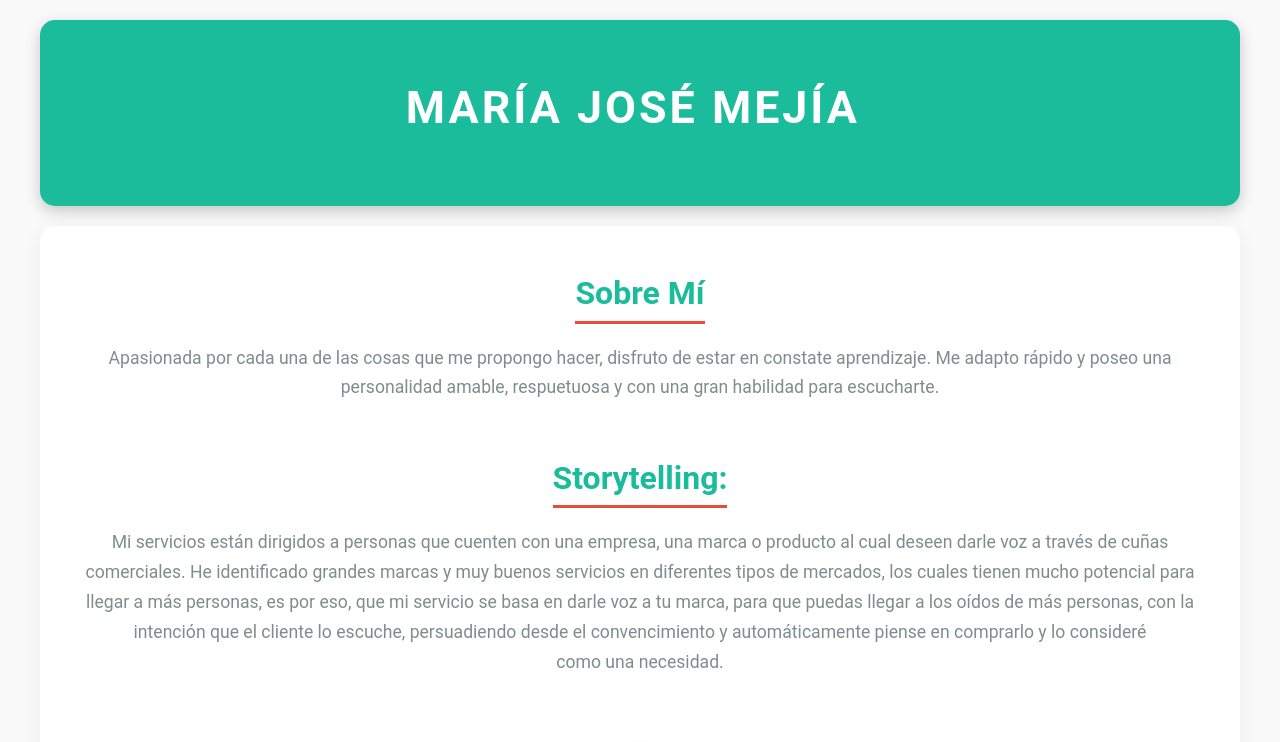
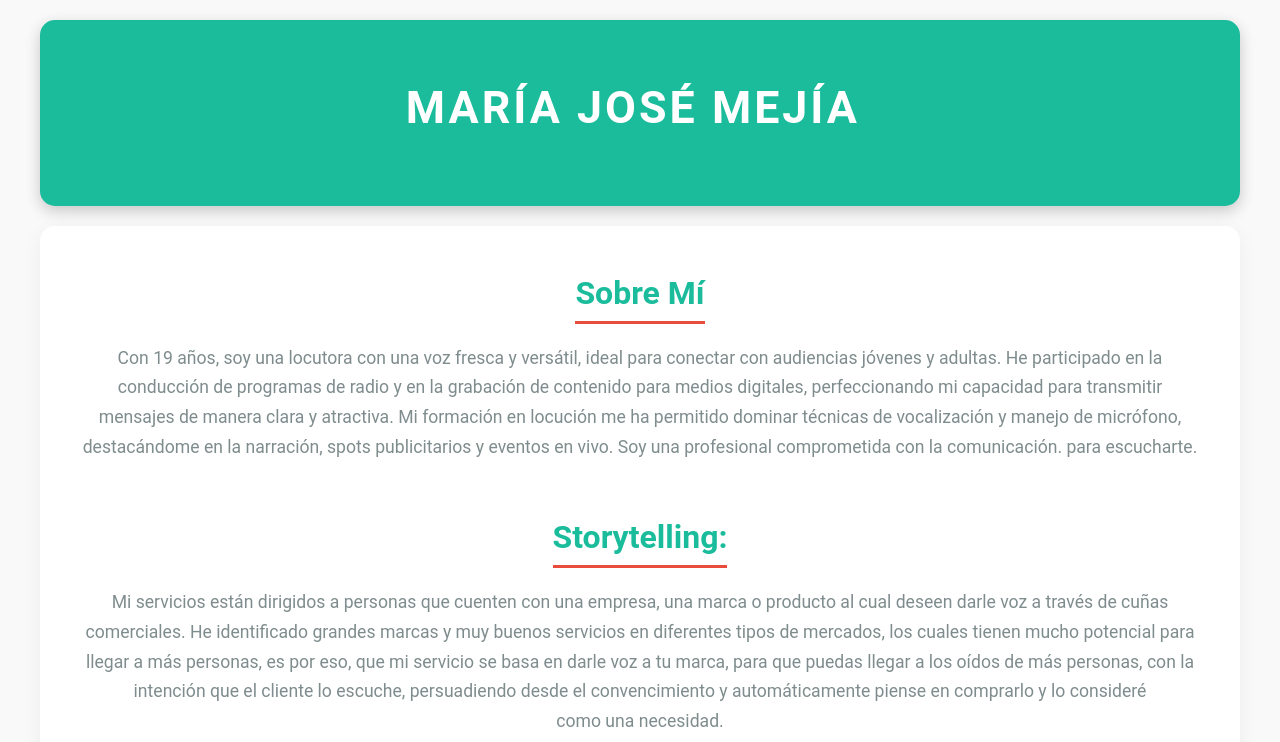
Before and after one commit to Majo503/Majo503.github.io, a plain HTML site: page Index.html in a window 1280 px wide. Shown: the top 742 px of the page. Drawn offline with Linux system fonts and the light colour scheme.

Commit message:
Update Index.html

```diff
--- a/Index.html
+++ b/Index.html
@@ -15,8 +15,10 @@
     <!-- Sobre Mí -->
     <section id="sobre-mi">
         <h2>Sobre Mí</h2>
-        <p>Apasionada por cada una de las cosas que me propongo hacer, disfruto de estar en constate aprendizaje.
-         Me adapto rápido y poseo una personalidad amable, respuetuosa y con una gran habilidad para escucharte.</p>
+        <p>Con 19 años, soy una locutora con una voz fresca y versátil, ideal para conectar con audiencias jóvenes y adultas.
+            He participado en la conducción de programas de radio y en la grabación de contenido para medios digitales, perfeccionando mi capacidad para transmitir mensajes de manera clara y atractiva.
+            Mi formación en locución me ha permitido dominar técnicas de vocalización y manejo de micrófono, destacándome en la narración, spots publicitarios y eventos en vivo.
+            Soy una profesional comprometida con la comunicación. para escucharte.</p>
        <br>
         <h2>Storytelling: </h2>
         <p>Mi servicios están dirigidos a personas que cuenten con una empresa, una marca o producto al cual deseen darle voz a través de cuñas comerciales.
```
